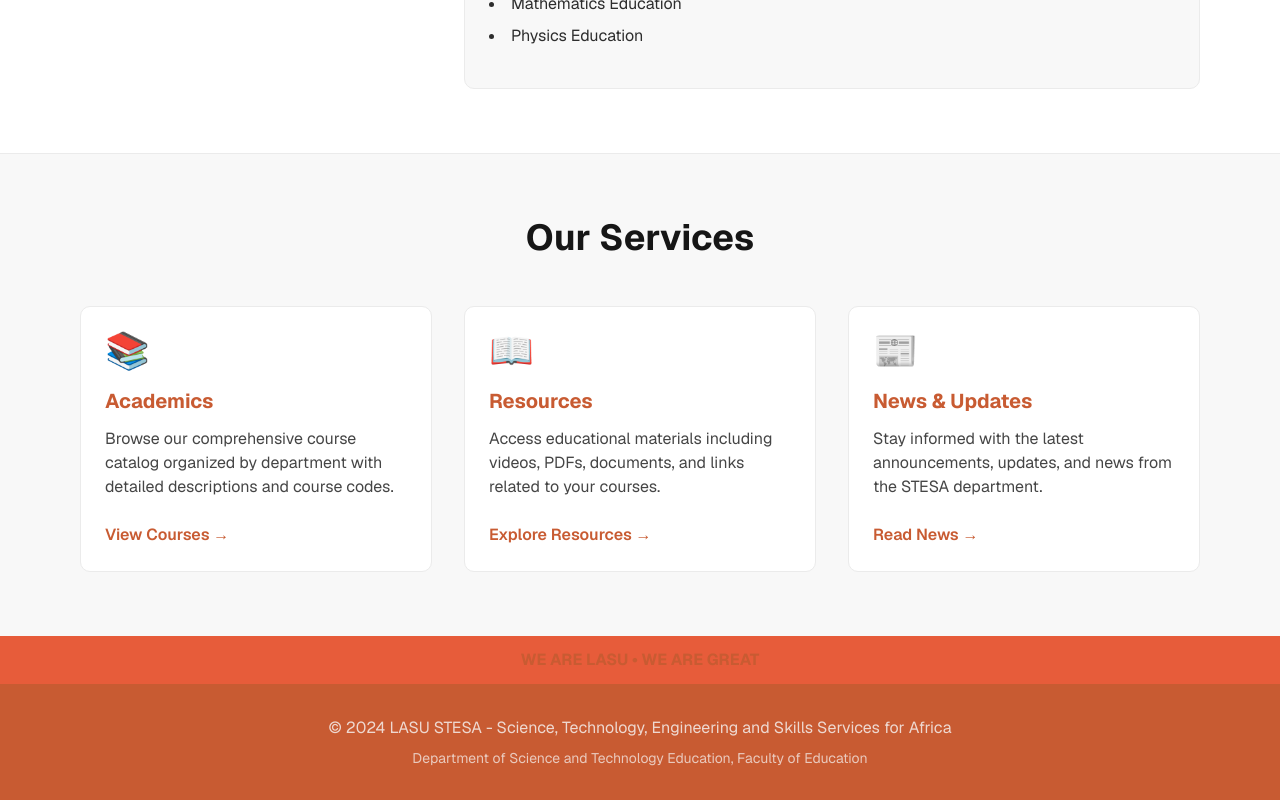
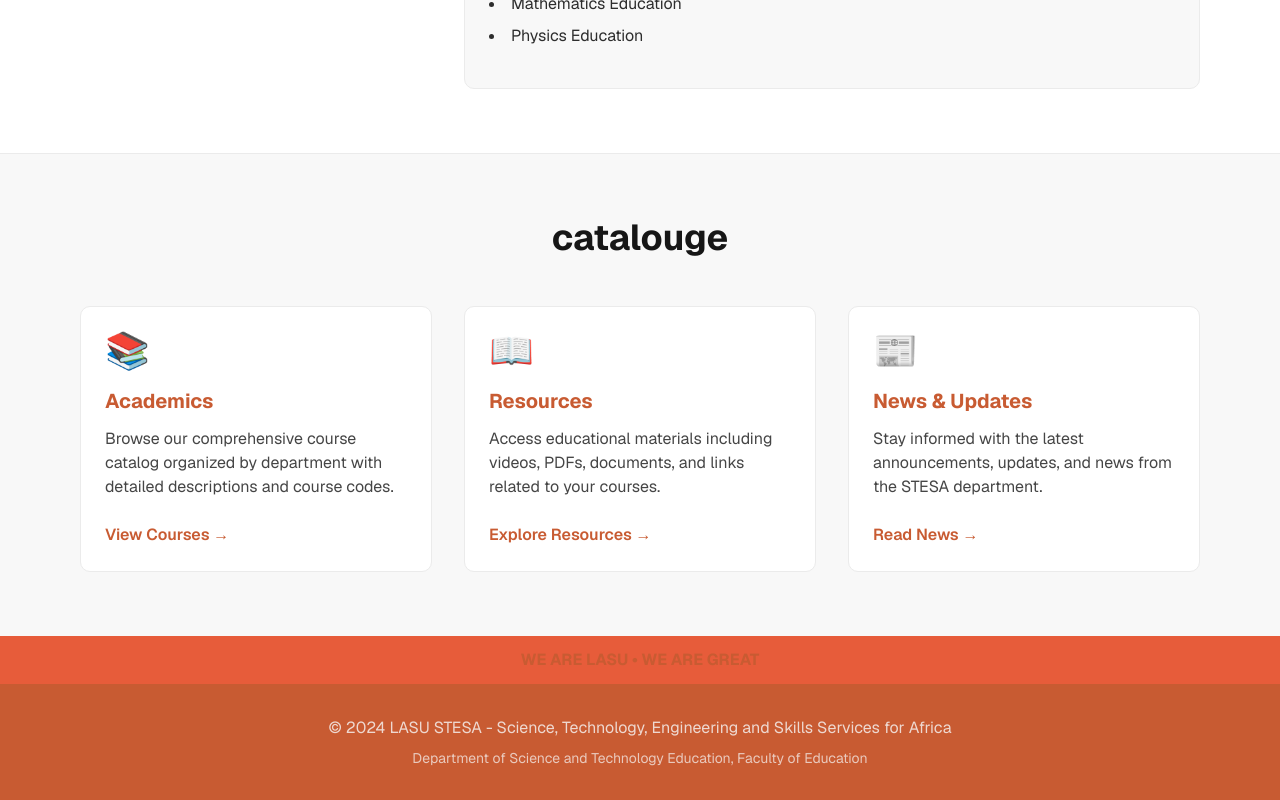
Before and after one commit to Reabot6/v0-lasu-stessa-hub, a Next.js app: page / in a window 1280 px wide. Shown: the part 2367-3167 px from the top of the page. Built offline with nearby package versions, Linux system fonts and the light colour scheme; no server answers.

Commit message:
feat: rename "Our Services" to "catalouge" in Home component
Updated section title for clarity

```diff
--- a/app/page.tsx
+++ b/app/page.tsx
@@ -188,7 +188,7 @@ export default function Home() {
       <section className="py-12 sm:py-16 bg-background">
         <div className="max-w-6xl mx-auto px-4">
           <h2 className="text-3xl sm:text-4xl font-bold text-center mb-12">
-            Our Services
+            catalouge
           </h2>
 
           <div className="grid md:grid-cols-3 gap-8">
```
